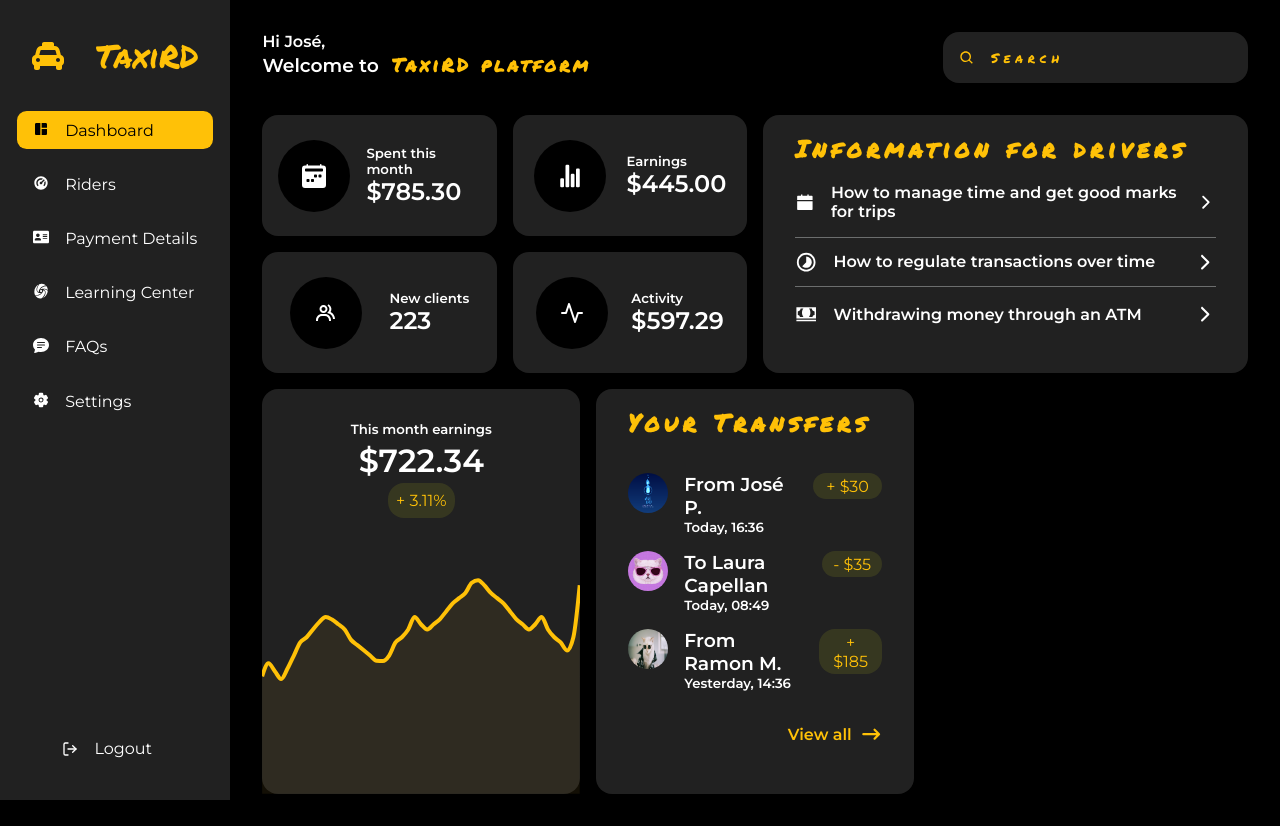
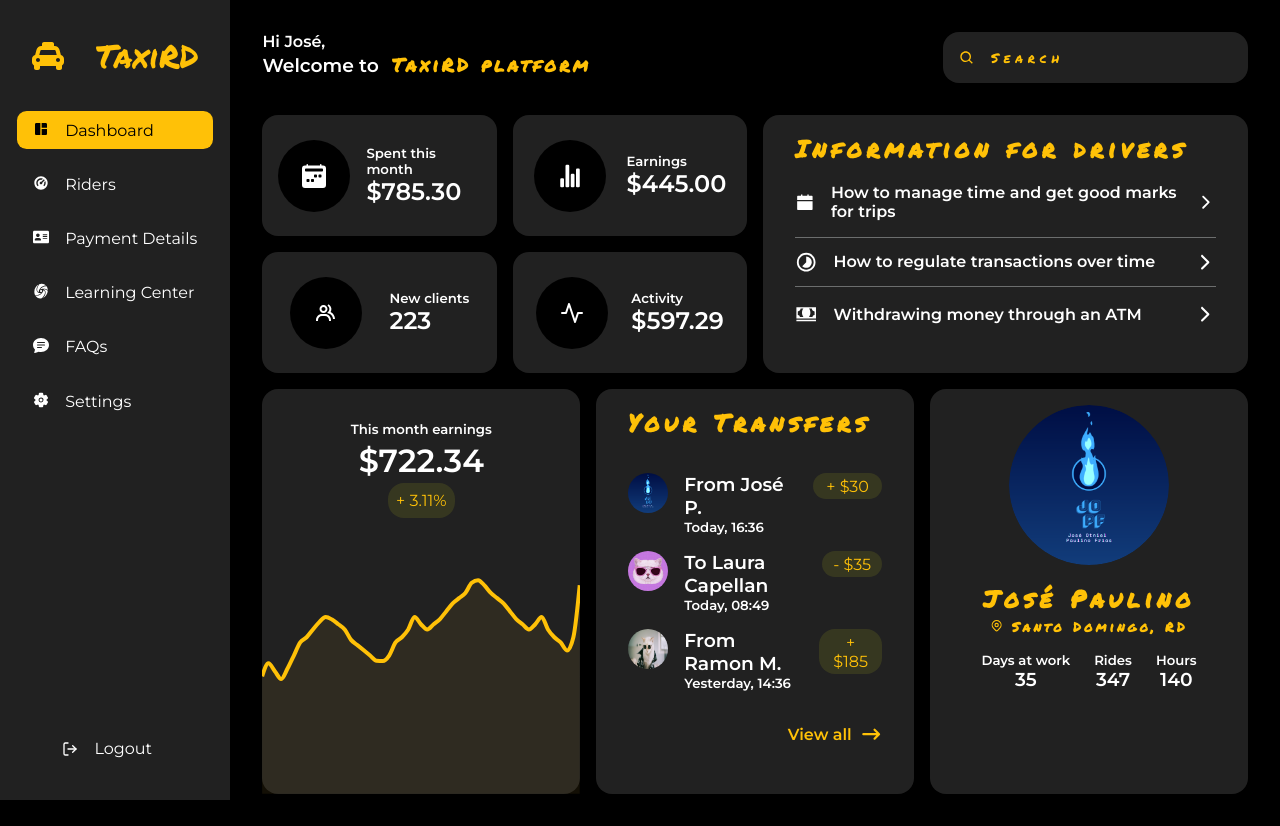
Before and after one commit to Jp90-22/taxird-dashboard, a React (Create React App) app: page / in a window 1280 px wide. Built offline with nearby package versions, Linux system fonts and the light colour scheme.

Commit message:
Implemented Profile component

```diff
--- a/src/app/components/Profile.jsx
+++ b/src/app/components/Profile.jsx
@@ -1,5 +1,89 @@
 import React from "react";
+import styled from "styled-components";
+import { cardStyles } from "./reusableStyles";
 
+import profileImg from "../assets/profile.jpg";
+
+// Icons
+import { HiOutlineLocationMarker } from "react-icons/hi";
+
+/**
+ * Profile styled component
+ * @returns Profile component
+ */
 export default function Profile() {
-  return <div>Profile</div>;
+  return (
+    <Section>
+      <div className="image">
+        <img src={profileImg} alt="User profile" />
+      </div>
+      <div className="title">
+        <h2>José Paulino</h2>
+        <h5>
+          <HiOutlineLocationMarker /> Santo Domingo, RD
+        </h5>
+      </div>
+      <div className="info">
+        <div className="container">
+          <h5>Days at work</h5>
+          <h3>35</h3>
+        </div>
+        <div className="container">
+          <h5>Rides</h5>
+          <h3>347</h3>
+        </div>
+        <div className="container">
+          <h5>Hours</h5>
+          <h3>140</h3>
+        </div>
+      </div>
+    </Section>
+  );
 }
+
+/**
+ * Section styled component
+ */
+const Section = styled.section`
+  ${cardStyles};
+  display: flex;
+  flex-direction: column;
+  align-items: center;
+  gap: 1rem;
+  .image {
+    max-height: 10rem;
+    overflow: hidden;
+    border-radius: 20rem;
+    img {
+      height: 10rem;
+      width: 10rem;
+      object-fit: cover;
+      border-radius: 20rem;
+      transition: 0.5s ease-in-out;
+    }
+    &:hover {
+      img {
+        transform: scale(1.1);
+      }
+    }
+  }
+  .title {
+    text-align: center;
+    h2,
+    h5 {
+      color: #ffc107;
+      font-family: "Permanent Marker", cursive;
+      letter-spacing: 0.3rem;
+    }
+    h5 {
+      letter-spacing: 0.2rem;
+    }
+  }
+  .info {
+    display: flex;
+    gap: 1.5rem;
+    .container {
+      text-align: center;
+    }
+  }
+`;
```
